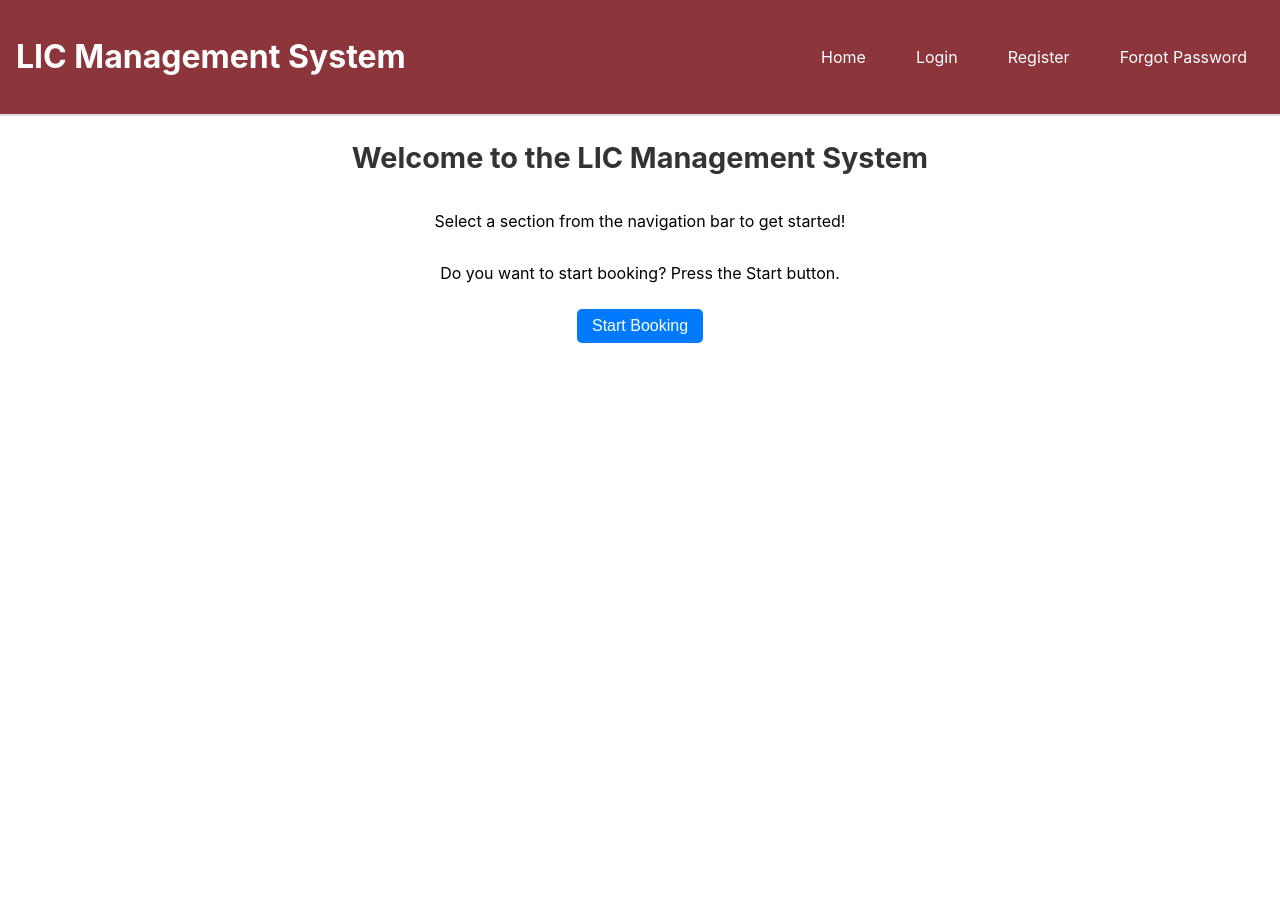
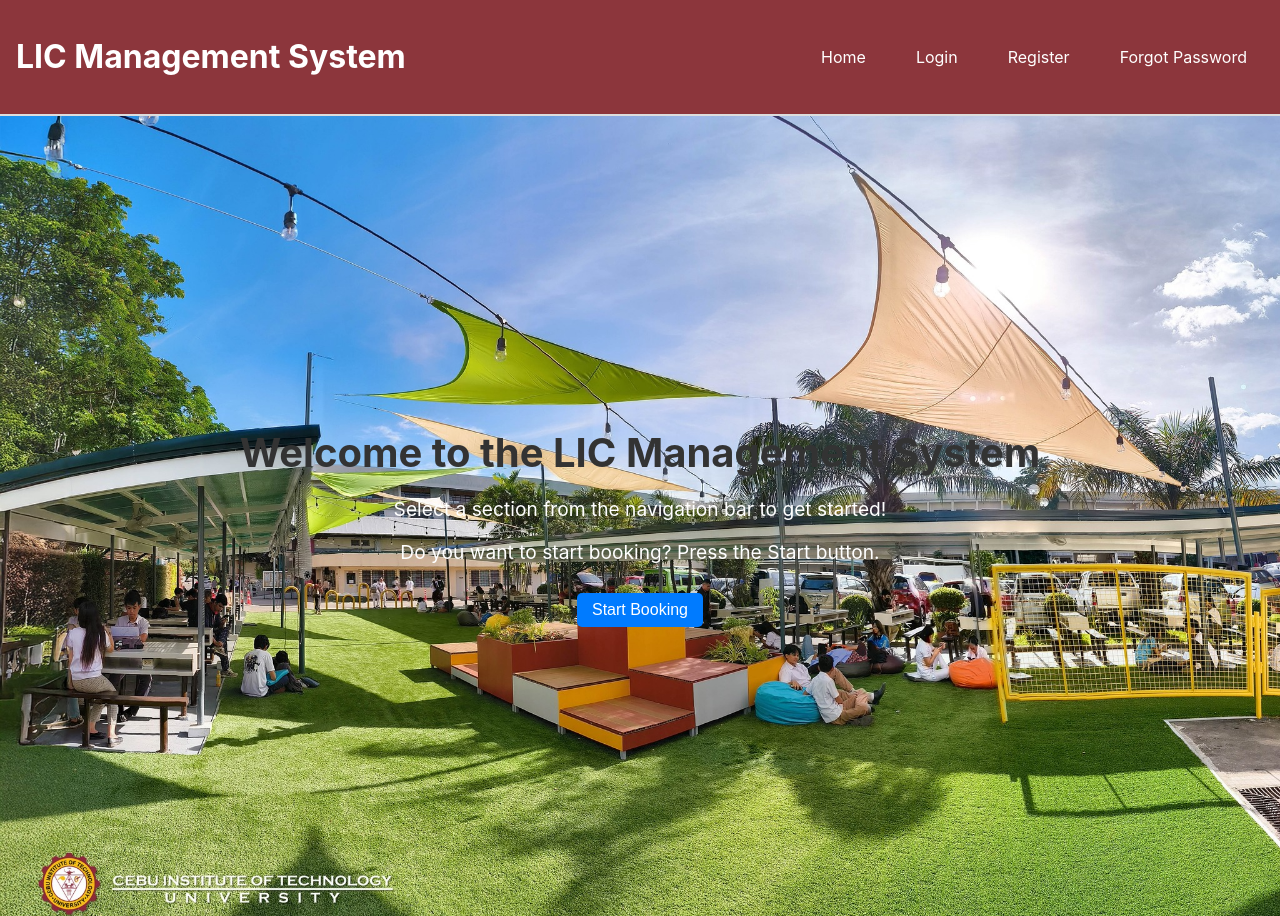
Before and after one commit to RonanJakeCPaquera/IndustryElective_FrontEnd, a React (Create React App) app in the folder lic-reservation-frontend/: page / in a window 1280 px wide. Before the commit the page ends 800 px from the top, so only its background shows below. Built offline with nearby package versions, Linux system fonts and the light colour scheme.

Commit message:
11/28/2024-Tesaluna-home design

```diff
--- a/lic-reservation-frontend/src/App.css
+++ b/lic-reservation-frontend/src/App.css
@@ -54,11 +54,3 @@ button {
 button:hover {
   background-color: #0056b3;
 }
-
-.center-container {
-  display: flex;
-  flex-direction: column; /* Stack children vertically */
-  justify-content: center; /* Center vertically */
-  align-items: center; /* Center horizontally */
-  text-align: center; /* Center-align the text inside the div */
-}
--- a/lic-reservation-frontend/src/App.js
+++ b/lic-reservation-frontend/src/App.js
@@ -47,18 +47,44 @@ function App() {
       navigate('/student-management');
     };
 
+    const containerStyle = {
+      backgroundImage: "url('/homebg.jpg')",
+      backgroundSize: "cover",
+      backgroundPosition: "center",
+      height: "100vh", // Full viewport height
+      display: "flex",
+      justifyContent: "center", // Center horizontally
+      alignItems: "center", // Center vertically
+      textAlign: "center",
+    };
+
+    const contentStyle = {
+      color: '#FFFFFF',
+      padding: "20px",
+      borderRadius: "10px",
+    };
+
+    const headingStyle = {
+      fontSize: "2.5rem", // Larger font size for the heading
+    };
+
+    const paragraphStyle = {
+      fontSize: "1.2rem", // Slightly larger font size for paragraphs
+    };
+
     return (
-      <div className="center-container">
-        <h2>Welcome to the LIC Management System</h2>
-        <p>Select a section from the navigation bar to get started!</p>
-        <p>Do you want to start booking? Press the Start button.</p>
+      <div style={containerStyle}>
+      <div style={contentStyle}>
+        <h2 style={headingStyle}>Welcome to the LIC Management System</h2>
+        <p style={paragraphStyle}>Select a section from the navigation bar to get started!</p>
+        <p style={paragraphStyle}>Do you want to start booking? Press the Start button.</p>
         <button onClick={handleStartBooking} className="start-booking-button">
-      Start Booking
-  </button>
-</div>
-
-    );
-  };
+          Start Booking
+        </button>
+      </div>
+    </div>
+  );
+};
 
   return (
     <Router>
```
